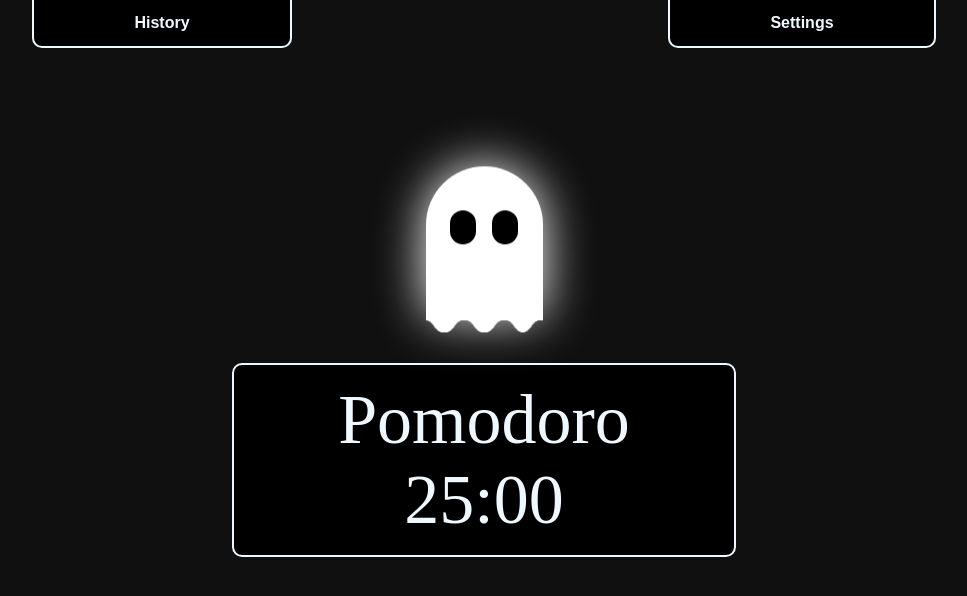
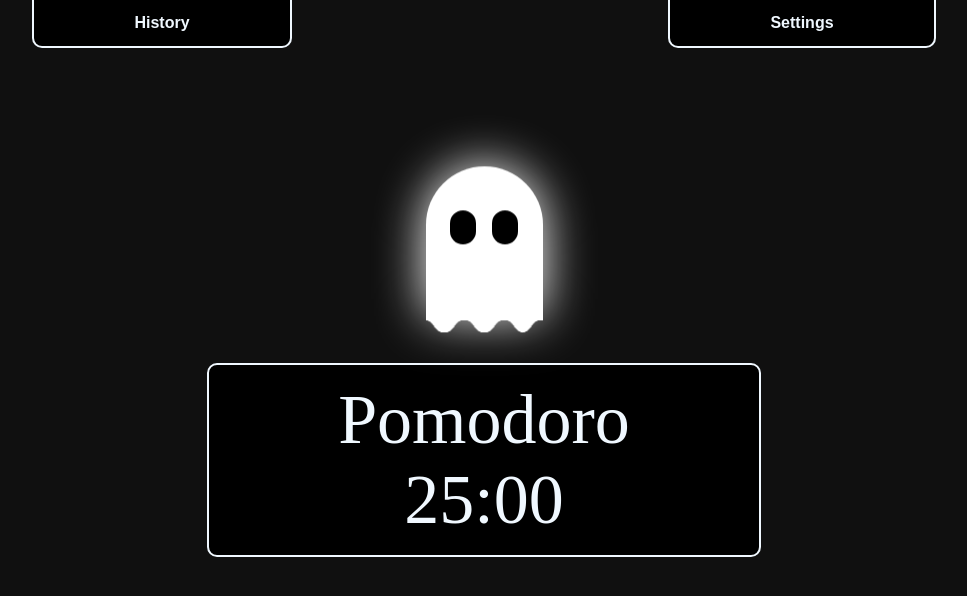
Before and after one commit to crlnvls/ghost-pomodoro, a React (Vite) app: page / in a window 1280 px wide. Shown: the top 596 px of the page, without its empty margins (156-1123 px from the left). Built offline with nearby package versions, Linux system fonts and the light colour scheme.

Commit message:
Adjust width and media query timer display

```diff
--- a/src/components/Timer/Timer.css
+++ b/src/components/Timer/Timer.css
@@ -4,7 +4,13 @@
     text-align: center;
     border-radius: 10px;
     color: var(--font-color);
-    width: 400px;
+    width: 50vw;
     border: 2px solid var(--font-color);
     background-color: black;
 }
+
+@media only screen and (min-width: 800px) {
+    .timer-display{
+        width: 450px;
+    }
+}
```
